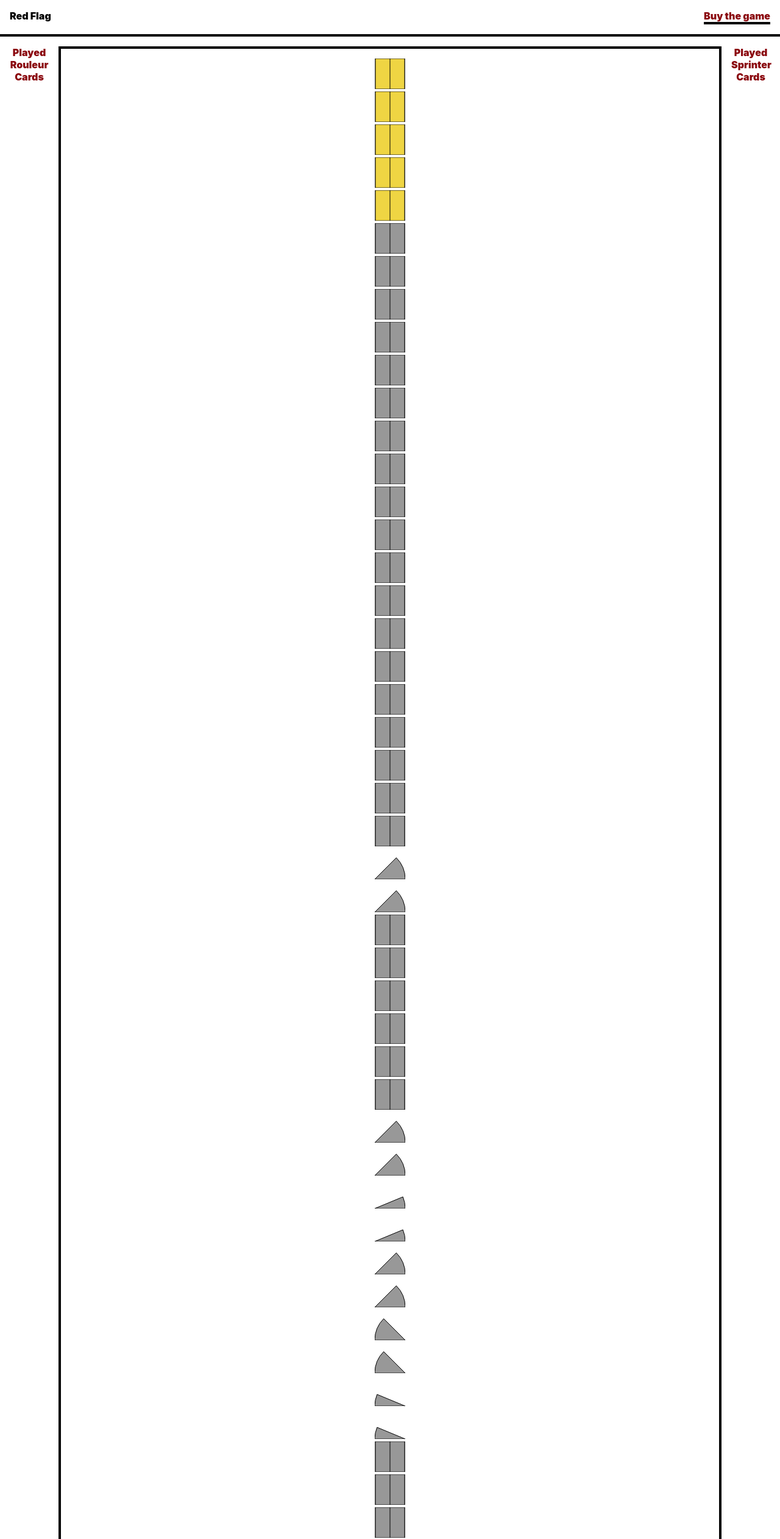
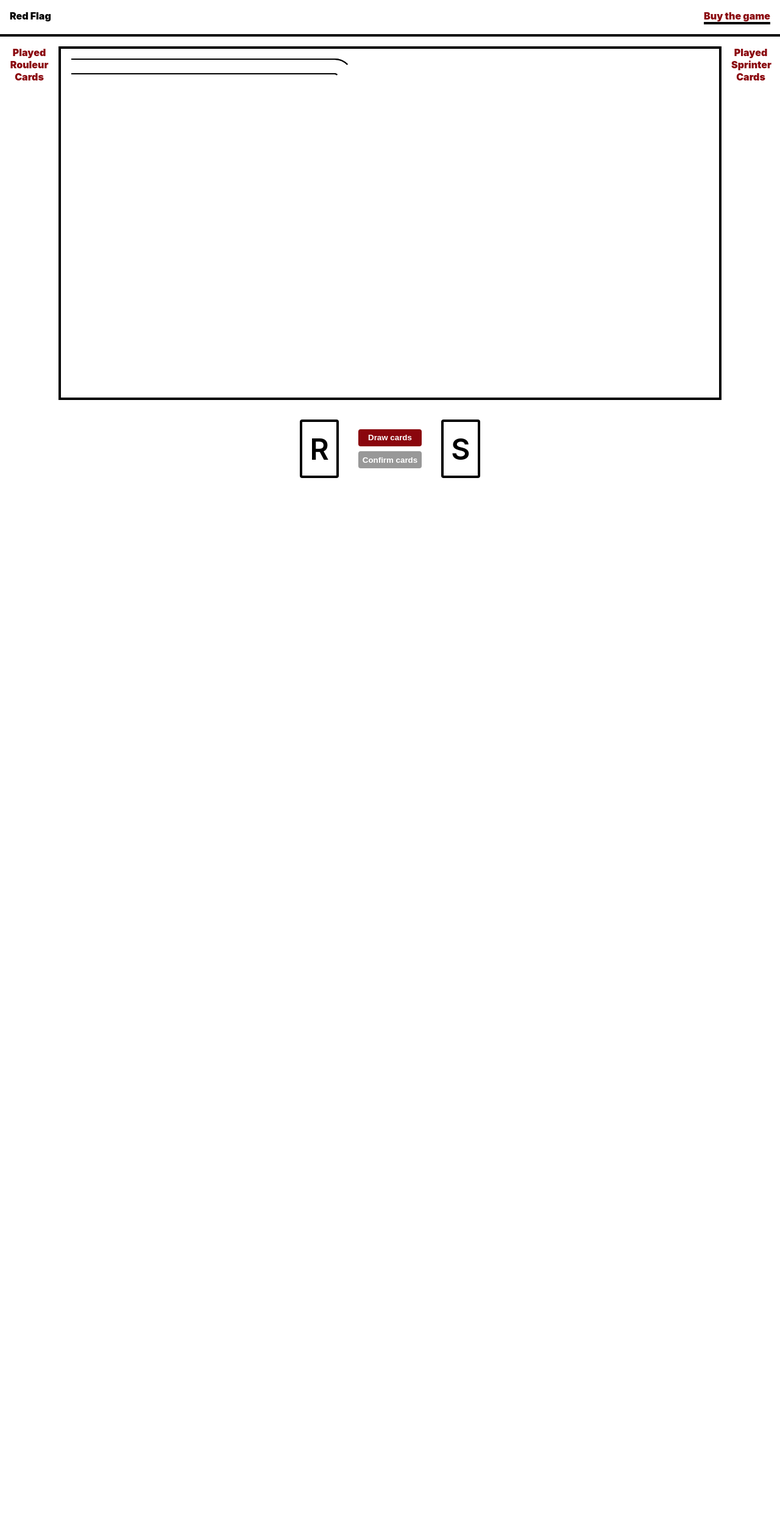
Before and after one commit to jon-athan-hall/red-flag, a React (Create React App) app: page / in a window 1280 px wide. Shown: the top 2524 px of the page at 61% size. After the commit the page ends 800 px from the top, so only its background shows below. Built offline with nearby package versions, Linux system fonts and the light colour scheme.

Commit message:
Draw the sharp right turn piece with svg.

```diff
--- a/src/consts/stages.ts
+++ b/src/consts/stages.ts
@@ -3,6 +3,7 @@ export const STAGES = {
   'Ronde van Wevelgem': ['a', 'b', 'c', 'm', 'g', 'f', 't', 'e', 'q', 'o', 'n', 'L', 'P', 'j', 'k', 'I', 'D', 'H', 'r', 'S', 'u'],
   'La Haute Montage': ['a', 'b', 'c', 'f', 'i', 'm', 'e', 't', 'K', 'G', 'L', 'H', 'J', 's', 'd', 'o', 'p', 'R', 'Q', 'N', 'U'],
   'Firenze - Milano': ['a', 'b', 'c', 'g', 'i', 'D', 'H', 'q', 'n', 't', 'm', 'K', 'O', 'L', 'r', 'e', 'p', 'J', 's', 'f', 'u'],
-  'Ballons Centrale': ['A', 'n', 'L', 'H', 'g', 'c', 'e', 'q', 't', 'r', 'M', 'B', 'o', 'i', 'p', 'j', 'D', 'F', 'k', 'S', 'u'],
+  //'Ballons Centrale': ['A', 'n', 'L', 'H', 'g', 'c', 'e', 'q', 't', 'r', 'M', 'B', 'o', 'i', 'p', 'j', 'D', 'F', 'k', 'S', 'u'],
+  'Ballons Centrale': ['A', 'n', 'L', 'H'],
   'La Classicissima': ['A', 'e', 'b', 'Q', 'R', 'N', 'H', 'P', 'c', 'g', 'i', 'k', 'D', 'F', 's', 'L', 'o', 'j', 'm', 't', 'u']
 };
--- a/src/consts/track-tiles.ts
+++ b/src/consts/track-tiles.ts
@@ -4,7 +4,7 @@ type TrackTile = {
   [key: string]: SquareObject[];
 };
 
-export const SQUARE_SIZE = 50;
+export const SQUARE_SIZE = 24;
 
 export const TRACK_TILES: TrackTile  = {
   'a': [
--- a/src/features/board/board-types.ts
+++ b/src/features/board/board-types.ts
@@ -1,6 +1,6 @@
 export type Offset = {
-  X: number;
-  Y: number;
+  x: number;
+  y: number;
 };
 
 export type Stage = string[];
--- a/src/features/board/board.tsx
+++ b/src/features/board/board.tsx
@@ -6,6 +6,7 @@ import Square from '../square/square';
 // Import types.
 import { Direction } from '../app/app-types';
 import { Stage, Offset } from './board-types';
+import { TileType } from '../square/square-types';
 
 /// Import styles.
 import './board.css';
@@ -18,37 +19,85 @@ type BoardProps = {
  * Math to figure out how a square should be positioned, based on the last
  * square's position, and the current direction the last square is facing.
  */
-const calculateOffsets = (direction: Direction, currentOffset: Offset) => {
-  let newOffset = currentOffset;
+const updateOffset = (direction: Direction, currentOffset: Offset) => {
+  let newOffset = {...currentOffset};
 
   switch (direction) {
     case Direction.N:
-      newOffset.Y += SQUARE_SIZE;
+      newOffset.y -= SQUARE_SIZE;
+      break;
+    case Direction.E:
+      newOffset.x += SQUARE_SIZE;
+      break;
+    case Direction.S:
+      newOffset.y += SQUARE_SIZE;
+      break;
+    case Direction.W:
+      newOffset.x -= SQUARE_SIZE;
       break;
     case Direction.NE:
-      newOffset.X += SQUARE_SIZE / 2;
-      newOffset.Y += SQUARE_SIZE / 2;
+      newOffset.x += SQUARE_SIZE / 2;
+      newOffset.y -= SQUARE_SIZE / 2;
       break;
+    case Direction.NW:
+      newOffset.x += 0;
+      newOffset.y -= SQUARE_SIZE / 2;
   }
 
   return newOffset;
 };
 
+/**
+ * Switch statement that returns a new direction based on the current
+ * direction and the next tile type.
+ */
+const updateDirection = (direction: Direction, tileType: TileType) => {
+  switch (tileType) {
+    case TileType.SHARP_LEFT:
+      return (direction - 45) % 360;
+    case TileType.SHARP_RIGHT:
+      return (direction + 45) % 360;
+    case TileType.SOFT_LEFT:
+      return (direction - 22.5) % 360;
+    case TileType.SOFT_RIGHT:
+      return (direction + 22.5) % 360;
+    case TileType.STRAIGHT:
+    default:
+      return direction;
+  };
+};
+
 const Board = ({ stage }: BoardProps): JSX.Element => {
   const squares: any[] = [];
 
+  /**
+   * These values are used to keep track and calculate how
+   * each square should be positioned and rotated.
+   */
+  let currentOffset = {
+    x: 0,
+    y: 0
+  };
+  let currentDirection = Direction.E;
+
   // Iterate over all the track tiles in the stage.
-  STAGES['Avenue Corso Paseo'].forEach((tileKey, t) => {
+  STAGES['Ballons Centrale'].forEach((tileKey, t) => {
     // Iterate over all squares of the track tile.
     TRACK_TILES[tileKey].forEach((square, s) => {
       // Use the two indexes from the forEach loops to create a unique key string.
+      console.log('current direction:', currentDirection);
+      console.log('current offset:', currentOffset);
       squares.push(
         <Square
           key={t.toString() + s.toString()}
+          offset={currentOffset}
+          rotation={currentDirection}
           terrainType={square.terrainType}
           tileType={square.tileType}
         />
       );
+      currentDirection = updateDirection(currentDirection, square.tileType);
+      currentOffset = updateOffset(currentDirection, currentOffset);
     });
   });
 
--- a/src/features/card/card.tsx
+++ b/src/features/card/card.tsx
@@ -21,7 +21,7 @@ const Card = ({ value, type, handleClick, current, style }: CardProps): JSX.Elem
 
   classList += current ? ' Card--current' : '';
 
-  // Note the optional chaining syntax for the handleClick function call.
+  // Optional chaining syntax for the handleClick function call.
   return (
     <div className={classList} onClick={() => handleClick?.(type, value)} style={style}>
       <div className="Card-value">{value}</div>
--- a/src/features/square/square.css
+++ b/src/features/square/square.css
@@ -1,6 +1,8 @@
 .Square {
+  fill: none;
+  position: absolute;
   stroke: var(--color-border);
-  stroke-width: 1px;
+  stroke-width: 2px;
 }
 
 .Square--default {
--- a/src/features/square/square.tsx
+++ b/src/features/square/square.tsx
@@ -1,59 +1,69 @@
+// Import dependencies from project files.
+import { SQUARE_SIZE } from '../../consts/track-tiles';
+
+// Import types.
+import { Direction } from '../app/app-types';
+import { Offset } from '../board/board-types';
 import { TerrainType, TileType, SquareObject } from './square-types';
+
+// Import styles.
 import './square.css';
 
 interface SquareProps extends SquareObject {
+  offset: Offset;
+  rotation: Direction;
 };
 
 /**
  * Numerical constants used to create different svg paths calculated
  * here instead of within the component.
  */
-const W = 50;
+const W = SQUARE_SIZE;
 const SHARP_RIGHT_ENDPOINT = {
-  X: W - (W * Math.cos(Math.PI / 4)),
-  Y: W - (W * Math.sin(Math.PI / 4))
+  OUTER: {
+    X: 1.25 * W * Math.cos(Math.PI / 4) + 1,
+    Y: 1.25 * W - (1.25 * W * Math.sin(Math.PI / 4)) + 1
+  },
+  INNER: {
+    X: 0.25 * W * Math.cos(Math.PI / 4) + 1,
+    Y: 1.25 * W - (0.25 * W * Math.sin(Math.PI / 4)) + 1
+  }
 };
 const SHARP_LEFT_ENDPOINT = {
   X: W * Math.cos(Math.PI / 4),
   Y: W - (W * Math.sin(Math.PI / 4))
 };
 const SOFT_RIGHT_ENDPOINT = {
-  X: W - (W * Math.cos(Math.PI / 8)),
-  Y: W - (W * Math.sin(Math.PI / 8))
+  X: (W * Math.cos(Math.PI / 8)),
+  Y: (W * Math.sin(Math.PI / 8))
 };
 const SOFT_LEFT_ENDPOINT = {
-  X: W * Math.cos(Math.PI / 8),
-  Y: W - (W * Math.sin(Math.PI / 8))
+  X: 2 * (W * Math.cos(Math.PI / 8)),
+  Y: 2 * (W - (W * Math.sin(Math.PI / 8)))
 };
 
-const Square = ({ terrainType = TerrainType.DEFAULT, tileType }: SquareProps): JSX.Element => {
+const Square = ({ offset, rotation, terrainType = TerrainType.DEFAULT, tileType }: SquareProps): JSX.Element => {
   let svgElement;
 
   switch (tileType) {
     case TileType.STRAIGHT:
       svgElement =
+        <svg>
+          <path d={`M 1 1 L ${W + 1} 1`} />
+          <path d={`M 1 ${W + 1} L ${W + 1} ${W + 1}`} />
+        </svg>;
+      break;
+    case TileType.SHARP_LEFT:
+      /*
+      svgElement =
         <svg height={W} width={W}>
-          <rect x="1" y="0" width="48" height={`${W}`} />
-          <path d={`M 0 ${W} L 0 0 M ${W} ${W} L ${W} 0`} />
-          <path d={`M ${W / 2} ${W} L ${W / 2} 0`} />
+          <path d={`M ${W} ${W} A ${W} ${W} 0 0 0 ${SHARP_LEFT_ENDPOINT.X} ${SHARP_LEFT_ENDPOINT.Y} L 0 ${W} Z`} />
         </svg>;
       break;
     case TileType.SHARP_RIGHT:
       svgElement =
-        <svg height={W} width={W}>
-          <path d={`M 0 ${W} A ${W} ${W} 0 0 1 ${SHARP_RIGHT_ENDPOINT.X} ${SHARP_RIGHT_ENDPOINT.Y} L ${W} ${W} Z`} />
-        </svg>;
-      break;
-    case TileType.SHARP_LEFT:
-      svgElement =
-        <svg height={W} width={W}>
-          <path d={`M ${W} ${W} A ${W} ${W} 0 0 0 ${SHARP_LEFT_ENDPOINT.X} ${SHARP_LEFT_ENDPOINT.Y} L 0 ${50} Z`} />
-        </svg>;
-      break;
-    case TileType.SOFT_RIGHT:
-      svgElement =
-        <svg height={W} width={W}>
-          <path d={`M 0 ${W} A ${W} ${W} 0 0 1 ${SOFT_RIGHT_ENDPOINT.X} ${SOFT_RIGHT_ENDPOINT.Y} L ${W} ${W} Z`} />
+        <svg>
+          <path d={`M 0 0 A 24 24 0 0 1 ${24 / Math.sqrt(2)} ${24 / Math.sqrt(2)}`} />
         </svg>;
       break;
     case TileType.SOFT_LEFT:
@@ -62,10 +72,31 @@ const Square = ({ terrainType = TerrainType.DEFAULT, tileType }: SquareProps): J
           <path d={`M ${W} ${W} A ${W} ${W} 0 0 0 ${SOFT_LEFT_ENDPOINT.X} ${SOFT_LEFT_ENDPOINT.Y} L 0 ${50} Z`} />
         </svg>;
       break;
+      */
+    case TileType.SOFT_RIGHT:
+      svgElement =
+        <svg>
+          <path d={`M 1 1 A ${1.25 * W} ${1.25 * W} 0 0 1 ${SHARP_RIGHT_ENDPOINT.OUTER.X} ${SHARP_RIGHT_ENDPOINT.OUTER.Y}`} />
+          <path d={`M 1 ${W + 1} A ${0.25 * W} ${0.25 * W} 0 0 1 ${SHARP_RIGHT_ENDPOINT.INNER.X} ${SHARP_RIGHT_ENDPOINT.INNER.Y}`} />
+        </svg>;
+      break;
+          //<path d={`M 1 1 A ${1.25 * W} ${1.25 * W} 0 0 1 ${(1.25 * W) + 1} ${(1.25 * W) + 1}`} />
+          //<path d={`M 1 ${W + 1} A ${0.25 * W} ${0.25 * W} 0 0 1 ${(0.25 * W) + 1} ${(1.25 * W) + 1}`} />
+          //<path d={`M 0 1 A 24 24 0 0 1 ${24 / Math.sqrt(2)} ${24 / Math.sqrt(2)}`} />
+          //<path d={`M 0 0 A 48 48 0 0 1 ${48 / Math.sqrt(2)} ${48 / Math.sqrt(2)}`} />
+          //<path d={`M 0 24 A 24 24 0 0 1 ${24 / Math.sqrt(2)} ${24 + (24 / Math.sqrt(2))}`} />
+          //<path d={`M 0 ${W} A ${W} ${W} 0 0 1 ${SOFT_RIGHT_ENDPOINT.X} ${SOFT_RIGHT_ENDPOINT.Y} L ${W} ${W} Z`} />
   };
 
   return (
-    <div className={`Square Square--${terrainType}`}>
+    //<div className={`Square Square--${terrainType}`} style={{ top: offset.y, left: offset.x, transform: `rotate(${rotation}deg)` }}>
+    <div
+      className={`Square`}
+      style={{
+        top: offset.y,
+        left: offset.x
+      }}
+    >
       {svgElement}
     </div>
   );
```
